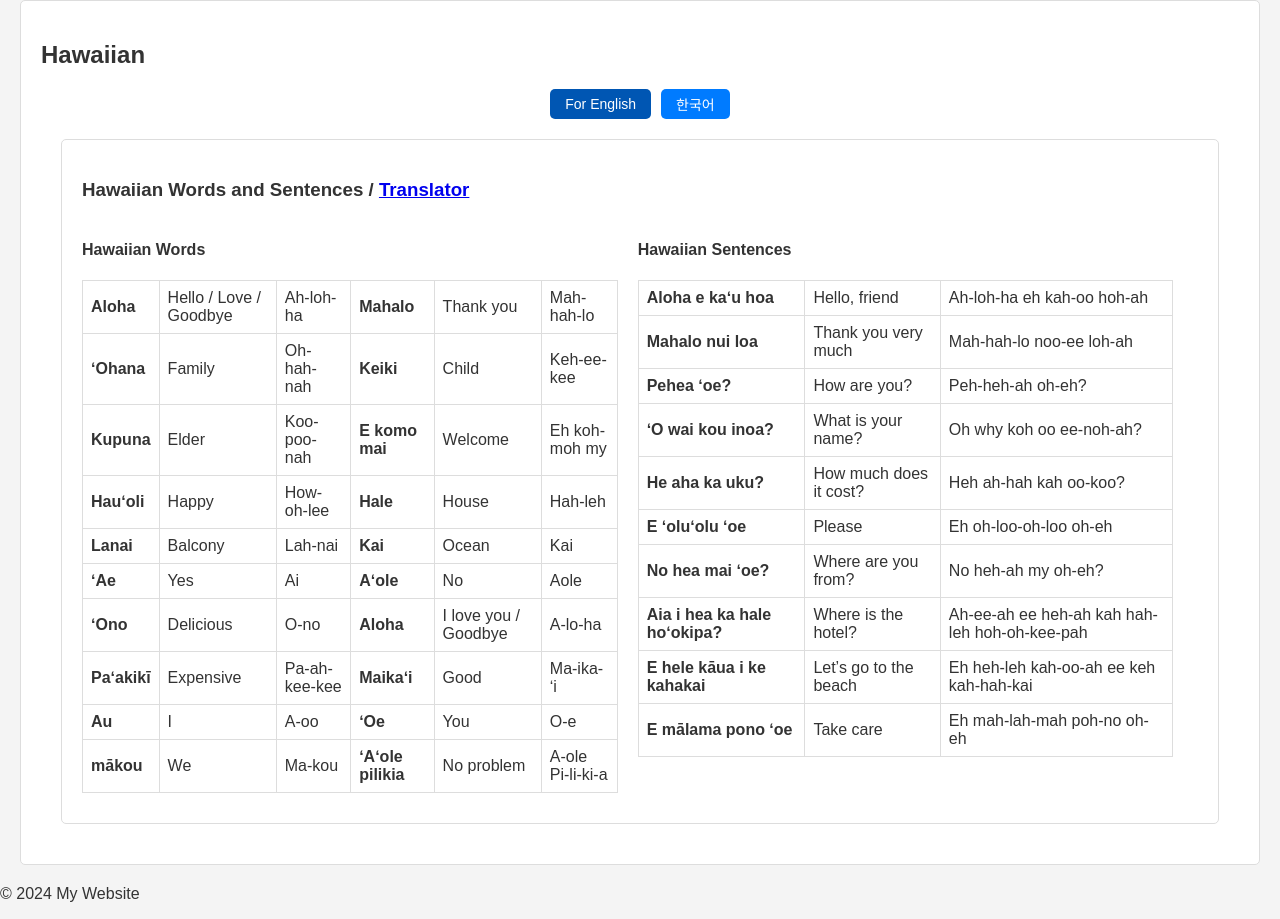
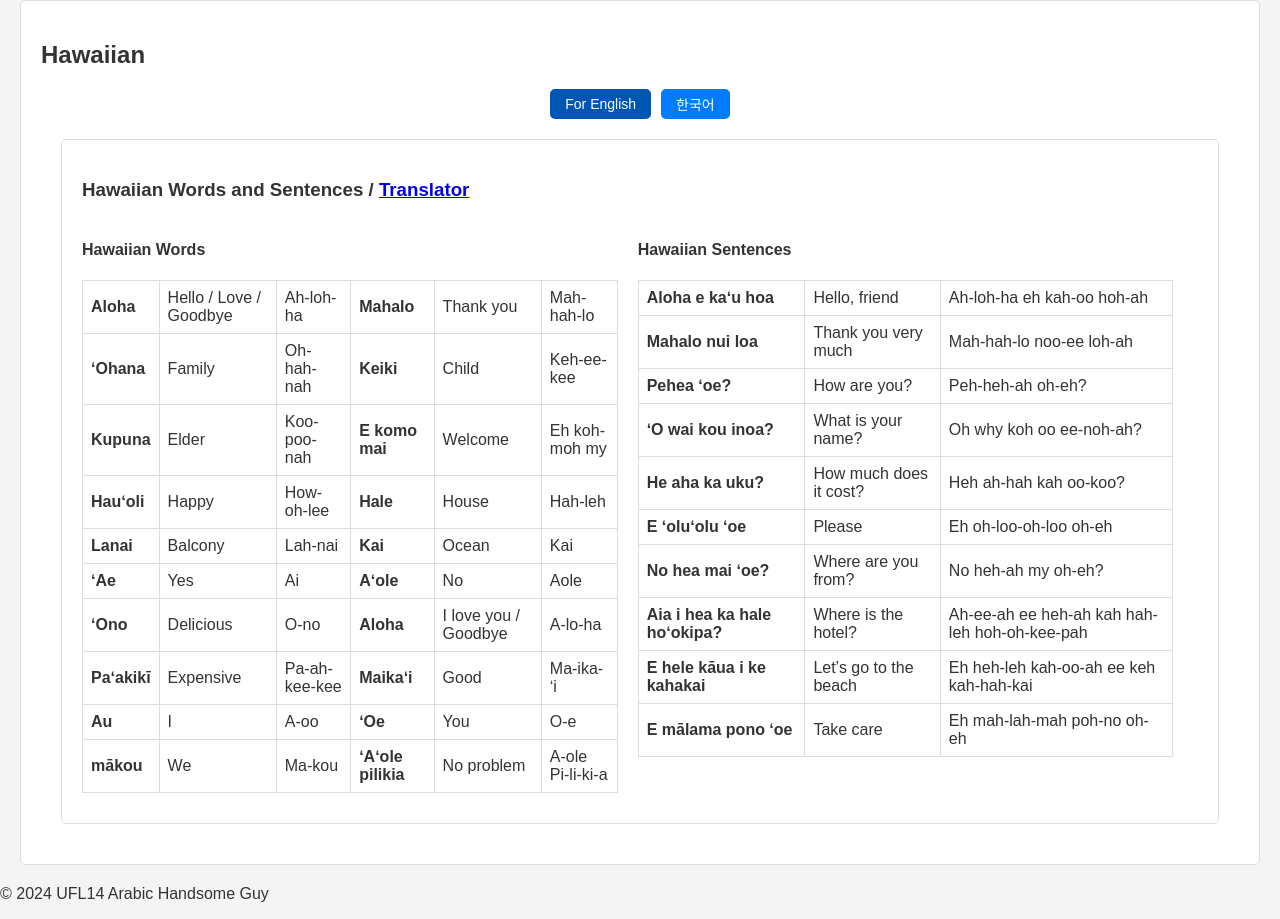
Before and after one commit to applejunny/EveryAloha, a plain HTML site: page index.html in a window 1280 px wide. Shown: the part 336-1255 px from the top of the page. Drawn offline with Linux system fonts and the light colour scheme.

Commit message:
Update index.html
update <footer>

```diff
--- a/index.html
+++ b/index.html
@@ -238,7 +238,7 @@
         </div>
     </main>
     <footer>
-        <p>© 2024 My Website</p>
+        <p>© 2024 UFL14 Arabic Handsome Guy</p>
     </footer>
     <script src="script.js"></script>
 </body>
```
